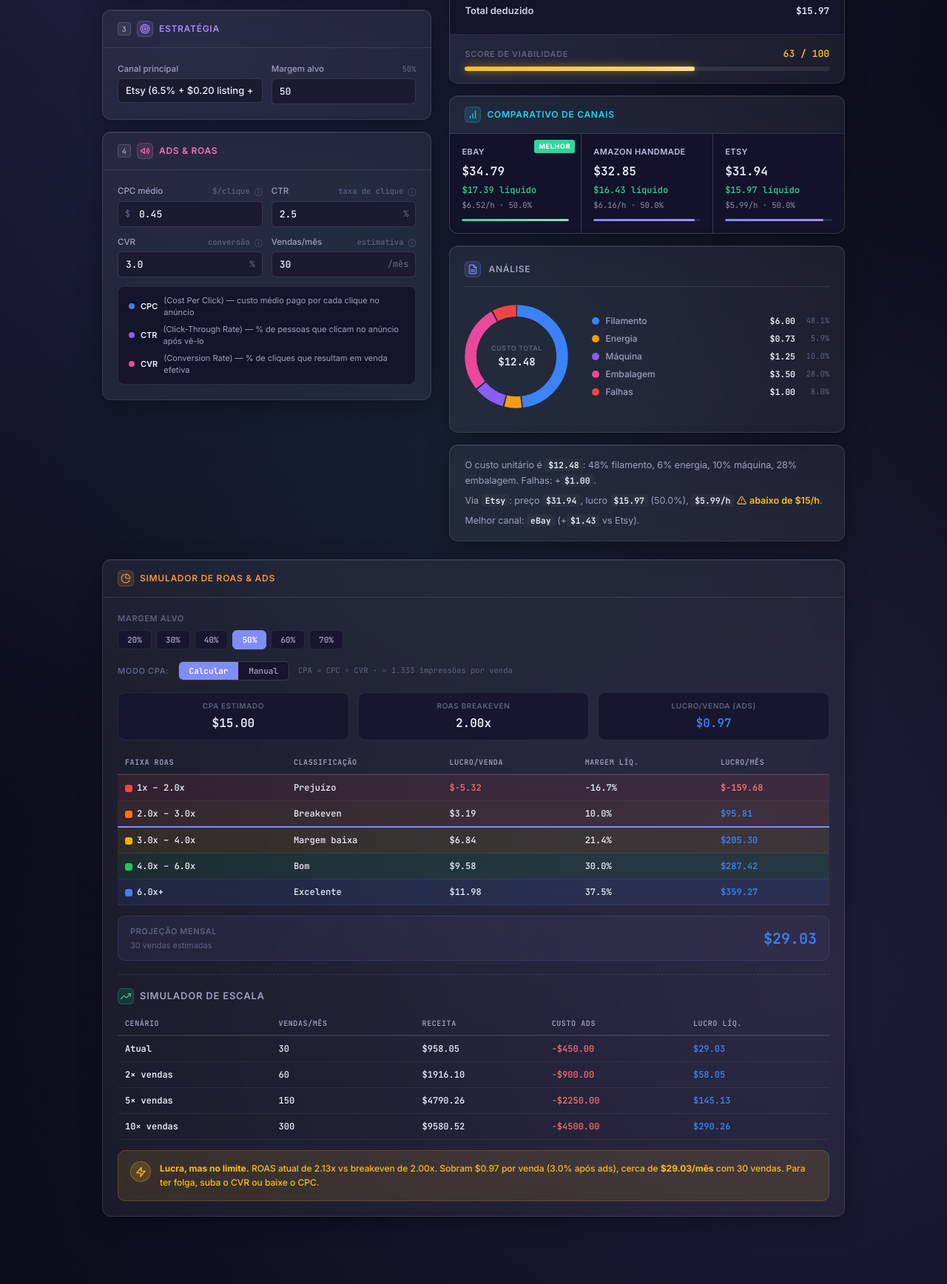
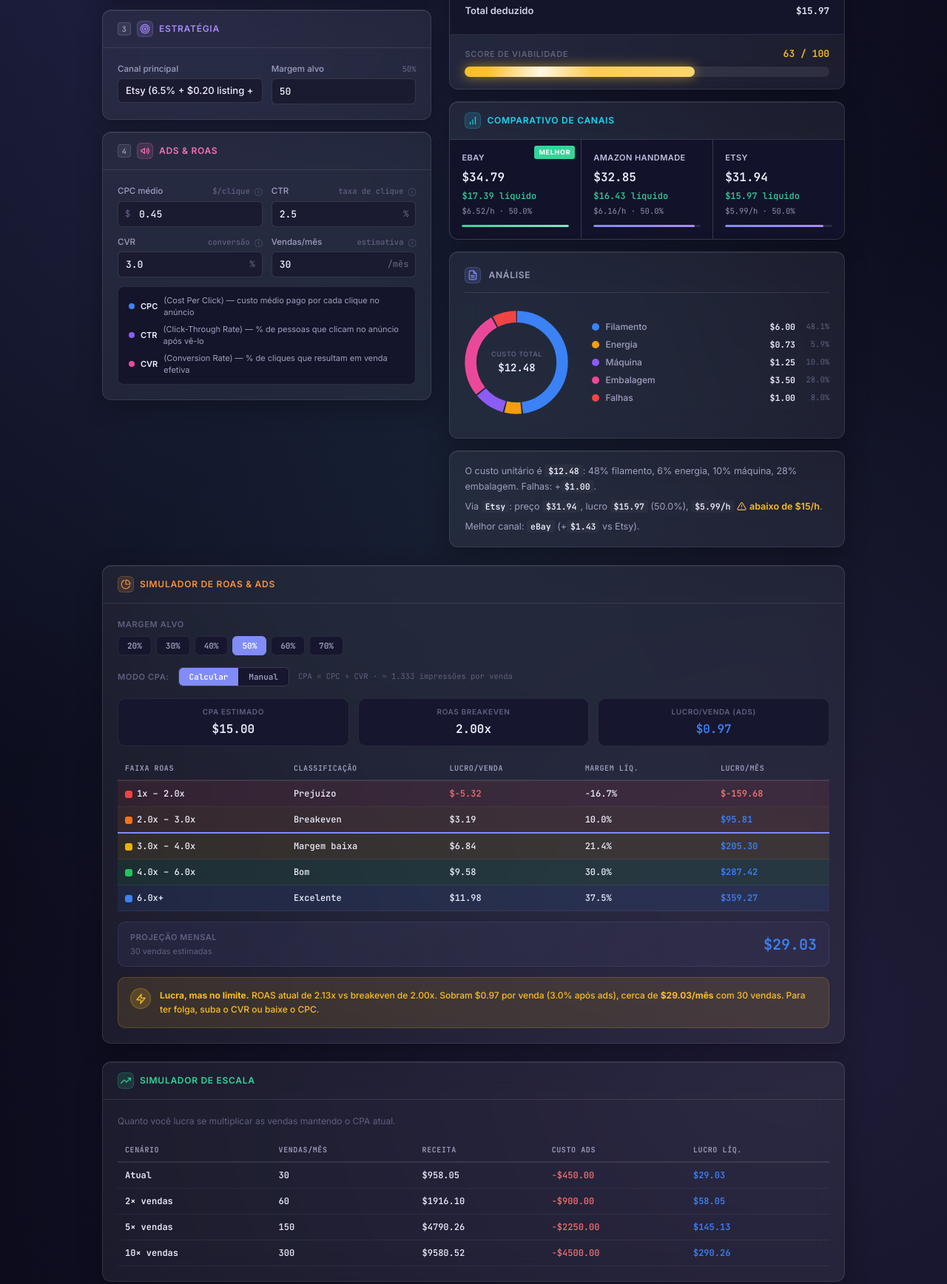
Before and after one commit to arthursircilli92/3D-IMPRESSAO, a plain HTML site: page calculadora-vendas.html in a window 1280 px wide. Shown: the part 563-2299 px from the top of the page at 74% size. Drawn offline with Linux system fonts and the light colour scheme.

Commit message:
Calculadora: barra do score mais grossa e Simulador de Escala em painel proprio
- Barra do score: 6px -> 14px, brilho mais largo, forte e frequente (ciclo de 1.8s)
- Simulador de Escala movido para um painel separado, abaixo do Simulador de ROAS
- Veredito do ROAS agora fecha o painel de ROAS (logo apos a projecao mensal)

Co-Authored-By: Claude Sonnet 5.5 <noreply@anthropic.com>
Claude-Session: https://claude.ai/code/session_01AEnR4T7LvSytWAg1CDxrkQ

```diff
--- a/calculadora-vendas.html
+++ b/calculadora-vendas.html
@@ -457,6 +457,7 @@
  .panel-title.title-resultados { color: #10b981; }
  .panel-title.title-comparativo { color: #06b6d4; }
  .panel-title.title-roas { color: #f97316; }
+ .panel-title.title-escala { color: #10b981; }
 
  [data-theme="dark"] .panel-title.title-peca { color: #60a5fa; }
  [data-theme="dark"] .panel-title.title-producao { color: #fbbf24; }
@@ -465,6 +466,7 @@
  [data-theme="dark"] .panel-title.title-resultados { color: #34d399; }
  [data-theme="dark"] .panel-title.title-comparativo { color: #22d3ee; }
  [data-theme="dark"] .panel-title.title-roas { color: #fb923c; }
+ [data-theme="dark"] .panel-title.title-escala { color: #34d399; }
 
  /* ===== ADS LEGENDS ===== */
  .ads-legends {
@@ -1281,23 +1283,24 @@
   }
 
   /* Score */
-  .score-bar { height: 6px; border-radius: 3px; overflow: visible; position: relative; }
+  .score-bar { height: 14px; border-radius: 7px; overflow: visible; position: relative; }
   .score-fill {
     position: relative;
     overflow: hidden;
-    border-radius: 3px;
+    border-radius: 7px;
     background: linear-gradient(90deg, var(--c), color-mix(in srgb, var(--c) 65%, white)) !important;
-    box-shadow: 0 0 12px color-mix(in srgb, var(--c) 55%, transparent);
+    box-shadow: 0 0 16px color-mix(in srgb, var(--c) 60%, transparent);
     transition: width 1s cubic-bezier(.22,1,.36,1), --c .5s ease;
   }
   .score-fill::after {
     content: '';
-    position: absolute; inset: 0;
-    background: linear-gradient(100deg, transparent 0%, rgba(255,255,255,.6) 50%, transparent 100%);
-    transform: translateX(-100%);
-    animation: shimmer 2.6s ease-in-out 1.2s infinite;
-  }
-  @keyframes shimmer { 0% { transform: translateX(-100%); } 60%, 100% { transform: translateX(100%); } }
+    position: absolute; top: 0; bottom: 0; left: 0;
+    width: 45%;
+    background: linear-gradient(100deg, transparent 0%, rgba(255,255,255,.85) 50%, transparent 100%);
+    transform: translateX(-120%);
+    animation: shimmer 1.8s ease-in-out .9s infinite;
+  }
+  @keyframes shimmer { 0% { transform: translateX(-120%); } 70%, 100% { transform: translateX(320%); } }
 
   /* Donut */
   .donut-slice {
@@ -1740,10 +1743,18 @@
         </div>
         <div class="projection-value" id="r-lucro-mes">—</div>
       </div>
-      <!-- Simulador de Escala -->
-      <div class="escala-section">
-        <div class="escala-title"><span class="t-ico t-ico-up"><svg viewBox="0 0 24 24" width="14" height="14" fill="none" stroke="currentColor" stroke-width="2" stroke-linecap="round" stroke-linejoin="round" aria-hidden="true"><polyline points="23 6 13.5 15.5 8.5 10.5 1 18"/><polyline points="17 6 23 6 23 12"/></svg></span> Simulador de Escala</div>
-        <div class="roas-table-wrap">
+      <div id="roas-verdict" class="roas-verdict danger" style="margin-top:14px;">Preencha os campos de Ads para ver a simulação de ROAS.</div>
+    </div>
+  </div>
+
+  <!-- SIMULADOR DE ESCALA (painel próprio) -->
+  <div class="panel roas-full-panel escala-panel">
+    <div class="panel-head">
+      <div class="panel-title title-escala"><span class="t-ico"><svg viewBox="0 0 24 24" width="14" height="14" fill="none" stroke="currentColor" stroke-width="2" stroke-linecap="round" stroke-linejoin="round" aria-hidden="true"><polyline points="23 6 13.5 15.5 8.5 10.5 1 18"/><polyline points="17 6 23 6 23 12"/></svg></span> Simulador de Escala</div>
+    </div>
+    <div class="roas-section">
+      <div style="font-size:12px;color:var(--text-muted);margin-bottom:14px;">Quanto você lucra se multiplicar as vendas mantendo o CPA atual.</div>
+      <div class="roas-table-wrap">
           <table class="roas-table">
             <thead>
               <tr>
@@ -1759,8 +1770,6 @@
             </tbody>
           </table>
         </div>
-      </div>
-      <div id="roas-verdict" class="roas-verdict danger" style="margin-top:14px;">Preencha os campos de Ads para ver a simulação de ROAS.</div>
     </div>
   </div>
 
@@ -2305,8 +2314,7 @@
   // Inicializar
   ['.left-stack', '.right-stack'].forEach(sel =>
     document.querySelectorAll(sel + ' > *').forEach((el, i) => el.style.setProperty('--i', i)));
-  const roasPanel = document.querySelector('.roas-full-panel');
-  if (roasPanel) roasPanel.style.setProperty('--i', 5);
+  document.querySelectorAll('.roas-full-panel').forEach((el, i) => el.style.setProperty('--i', 5 + i));
   buildDonut();
   calcular();
 </script>
```
